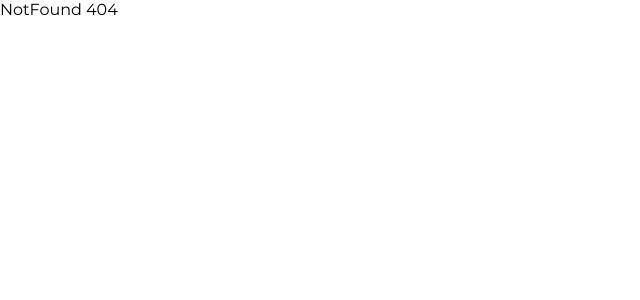
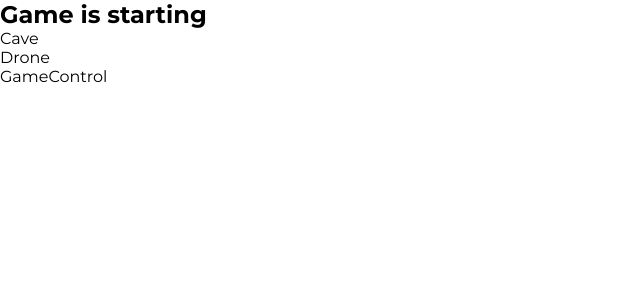
Before and after one commit to vladyslavZinchenko77/cave-drone-game, a React (Vite) app: page /game/1 in a window 1280 px wide. Before the commit this address had no page. Shown: the top 300 px of the page, without its empty margins (0-640 px from the left). Built offline with nearby package versions, Linux system fonts and the light colour scheme.

Commit message:
fixed routing in game setup

```diff
--- a/src/App.tsx
+++ b/src/App.tsx
@@ -11,7 +11,7 @@ function App() {
       <Routes>
         <Route element={<HomePage />} path="/" />
         <Route element={<HomePage />} path="/home" />
-        <Route element={<GamePage />} path="/game" />
+        <Route element={<GamePage />} path="/game/:playerId" />
         <Route element={<ScoreBoardPage />} path="/records" />
         <Route element={<NotFoundPage />} path="*" />
       </Routes>
--- a/src/components/GameSetup/GameSetup.tsx
+++ b/src/components/GameSetup/GameSetup.tsx
@@ -13,7 +13,7 @@ const GameSetup: FC = () => {
   const onFinish = async (values: { name: string; complexity: number }) => {
     try {
       const playerId = await initGame(values.name, values.complexity);
-      navigate(`/game?playerId=${playerId}`);
+      navigate(`/game/${playerId}`);
     } catch (error) {
       console.error('Error initializing game:', error);
     }
--- a/src/pages/GamePage/GamePage.tsx
+++ b/src/pages/GamePage/GamePage.tsx
@@ -1,9 +1,14 @@
 import { FC } from 'react';
+import { useParams } from 'react-router';
 import Cave from '../../components/Cave/Cave';
 import Drone from '../../components/Drone/Drone';
 import GameControl from '../../components/GameControl/GameControl';
 
 const GamePage: FC = () => {
+  const { playerId } = useParams<{ playerId: string }>();
+
+  console.log(playerId);
+
   return (
     <div>
       <h2>Game is starting</h2>
```
